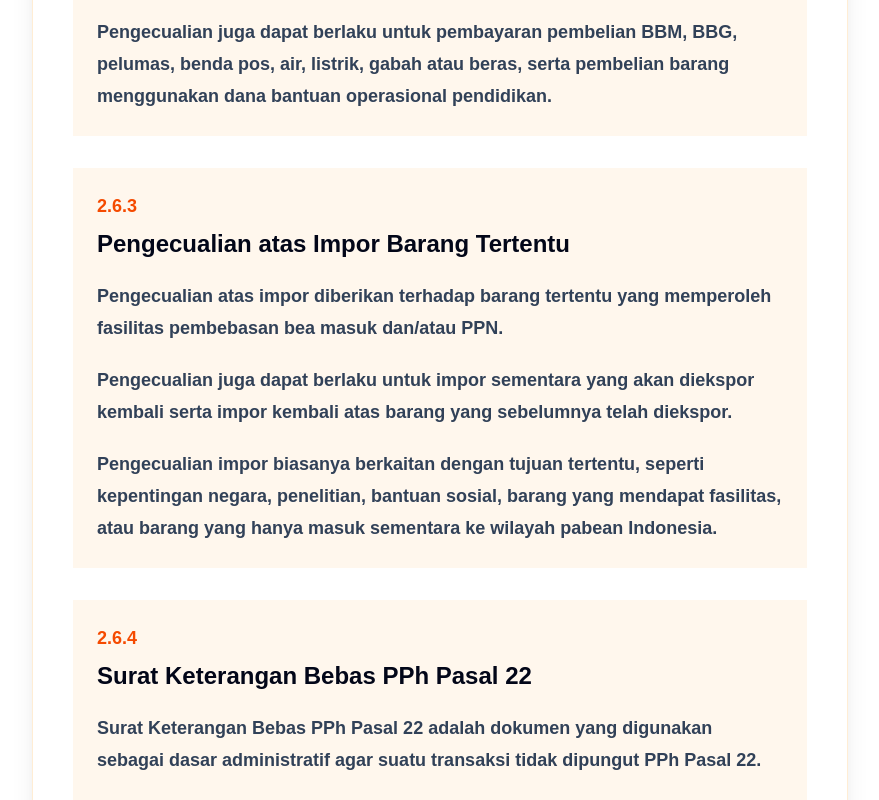
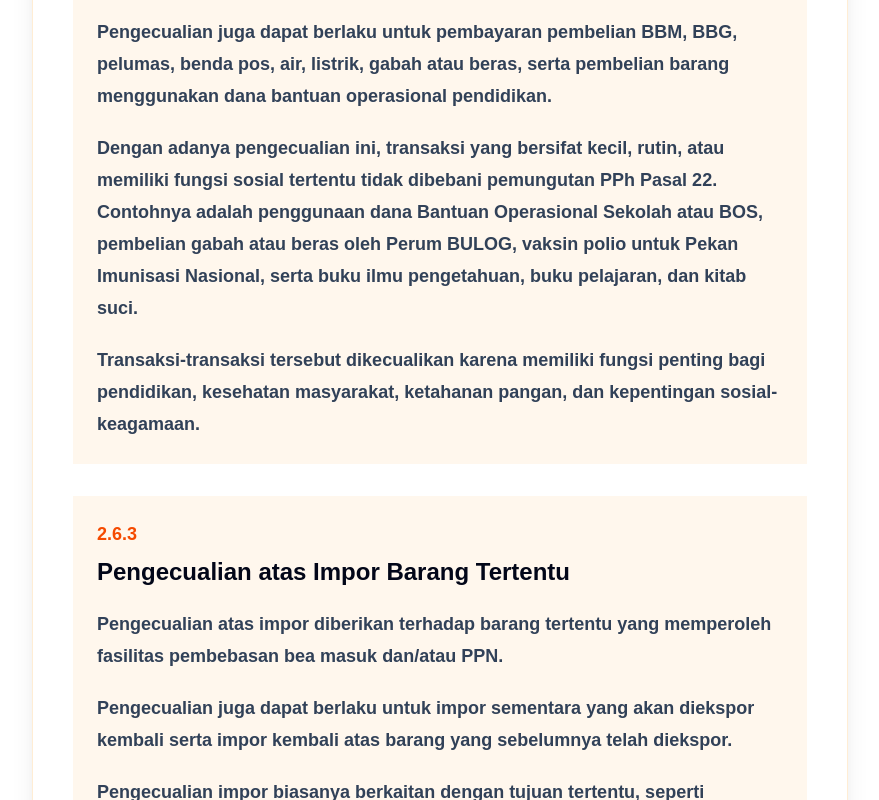
Before and after one commit to haiqal-nur/pajak-says, a Next.js app in the folder pajak-says/: page /materi/pengecualian in a window 1280 px wide. Shown: the part 1700-2500 px from the top of the page, without its empty margins (400-1279 px from the left). Built offline with nearby package versions, Linux system fonts and the light colour scheme.

Commit message:
Revision Materi

```diff
--- a/pajak-says/app/materi/pengecualian/page.tsx
+++ b/pajak-says/app/materi/pengecualian/page.tsx
@@ -27,6 +27,8 @@ export default function PengecualianPage() {
             "Transaksi yang tidak dipungut PPh Pasal 22 dapat berupa impor atau penyerahan barang yang tidak terutang PPh, pembayaran tertentu oleh pemerintah, pembelian barang tertentu, atau transaksi yang telah dipungut melalui mekanisme lain.",
             "Contohnya adalah pembayaran oleh pemungut pemerintah paling banyak Rp2.000.000,00 tidak termasuk PPN dan bukan hasil pemecahan transaksi.",
             "Pengecualian juga dapat berlaku untuk pembayaran pembelian BBM, BBG, pelumas, benda pos, air, listrik, gabah atau beras, serta pembelian barang menggunakan dana bantuan operasional pendidikan.",
+            "Dengan adanya pengecualian ini, transaksi yang bersifat kecil, rutin, atau memiliki fungsi sosial tertentu tidak dibebani pemungutan PPh Pasal 22. Contohnya adalah penggunaan dana Bantuan Operasional Sekolah atau BOS, pembelian gabah atau beras oleh Perum BULOG, vaksin polio untuk Pekan Imunisasi Nasional, serta buku ilmu pengetahuan, buku pelajaran, dan kitab suci.",
+            " Transaksi-transaksi tersebut dikecualikan karena memiliki fungsi penting bagi pendidikan, kesehatan masyarakat, ketahanan pangan, dan kepentingan sosial-keagamaan.  ",
           ],
         },
         {
@@ -36,6 +38,15 @@ export default function PengecualianPage() {
             "Pengecualian atas impor diberikan terhadap barang tertentu yang memperoleh fasilitas pembebasan bea masuk dan/atau PPN.",
             "Pengecualian juga dapat berlaku untuk impor sementara yang akan diekspor kembali serta impor kembali atas barang yang sebelumnya telah diekspor.",
             "Pengecualian impor biasanya berkaitan dengan tujuan tertentu, seperti kepentingan negara, penelitian, bantuan sosial, barang yang mendapat fasilitas, atau barang yang hanya masuk sementara ke wilayah pabean Indonesia.",
+            "Beberapa contoh impor khusus yang termasuk dalam pengecualian PPh Pasal 22 antara lain: ",
+          ],
+          points: [
+            "Barang diplomatik dan barang untuk badan internasional, sepanjang memenuhi asas timbal balik dan ketentuan yang berlaku. Pengecualian ini diberikan karena barang tersebut berkaitan dengan hubungan diplomatik atau kepentingan lembaga internasional.",
+            "Impor sementara yang nyata-nyata akan diekspor kembali. Barang jenis ini tidak diperlakukan sebagai impor konsumsi biasa karena hanya masuk sementara ke wilayah Indonesia dan akan dikeluarkan kembali.",
+            "Persenjataan militer untuk TNI/Polri. Pengecualian ini diberikan karena barang tersebut berkaitan dengan kepentingan pertahanan dan keamanan nasional.",
+            "Barang untuk museum, penelitian ilmiah, atau kepentingan ilmu pengetahuan. Barang seperti ini dikecualikan karena penggunaannya bukan untuk kegiatan komersial biasa, melainkan untuk pengembangan ilmu pengetahuan, pendidikan, atau pelestarian.",
+            "Peti atau kemasan lain yang berisi jenazah. Pengecualian ini diberikan karena barang tersebut berkaitan dengan kepentingan kemanusiaan dan tidak memiliki sifat transaksi komersial biasa.",
+            "Barang kiriman hadiah atau hibah untuk ibadah, sosial, dan bencana alam. Barang tersebut dikecualikan karena memiliki tujuan sosial, kemanusiaan, dan bantuan masyarakat.",
           ],
         },
         {
--- a/pajak-says/app/materi/rumus/page.tsx
+++ b/pajak-says/app/materi/rumus/page.tsx
@@ -49,13 +49,13 @@ export default function RumusPage() {
               "Nilai pabean ditambah bea masuk menjadi dasar perhitungan PPh Pasal 22 impor.",
             ],
             formulas: [
-              "PPh Pasal 22 Impor = Tarif PPh Pasal 22 Impor × (Nilai Pabean + Bea Masuk)",
+              "PPh Pasal 22 Impor=Tarif PPh Pasal 22 Impor × Nilai Impor ",
             ],
             points: [
               "PPh Pasal 22 Impor adalah pajak yang dipungut atas kegiatan impor.",
               "Tarif PPh Pasal 22 Impor adalah tarif yang berlaku atas impor, misalnya 2,5% atau 7,5%.",
-              "Nilai Pabean adalah nilai barang impor yang digunakan sebagai dasar perhitungan kewajiban kepabeanan.",
-              "Bea Masuk adalah pungutan negara atas barang impor.",
+              "Nilai Impor adalah nilai barang impor yang digunakan sebagai dasar perhitungan kewajiban kepabeanan. Terdiri dari Cost, Insurance, dan Freight (CIF) + Bea Masuk",
+              "Bea Masuk pungutan negara atas barang impor. Nilai impor + Bea Masuk dan pungutan lainnya disebut sebagai dasar perhitungan PPh Pasal 22 impor.",
             ],
           },
           {
```
